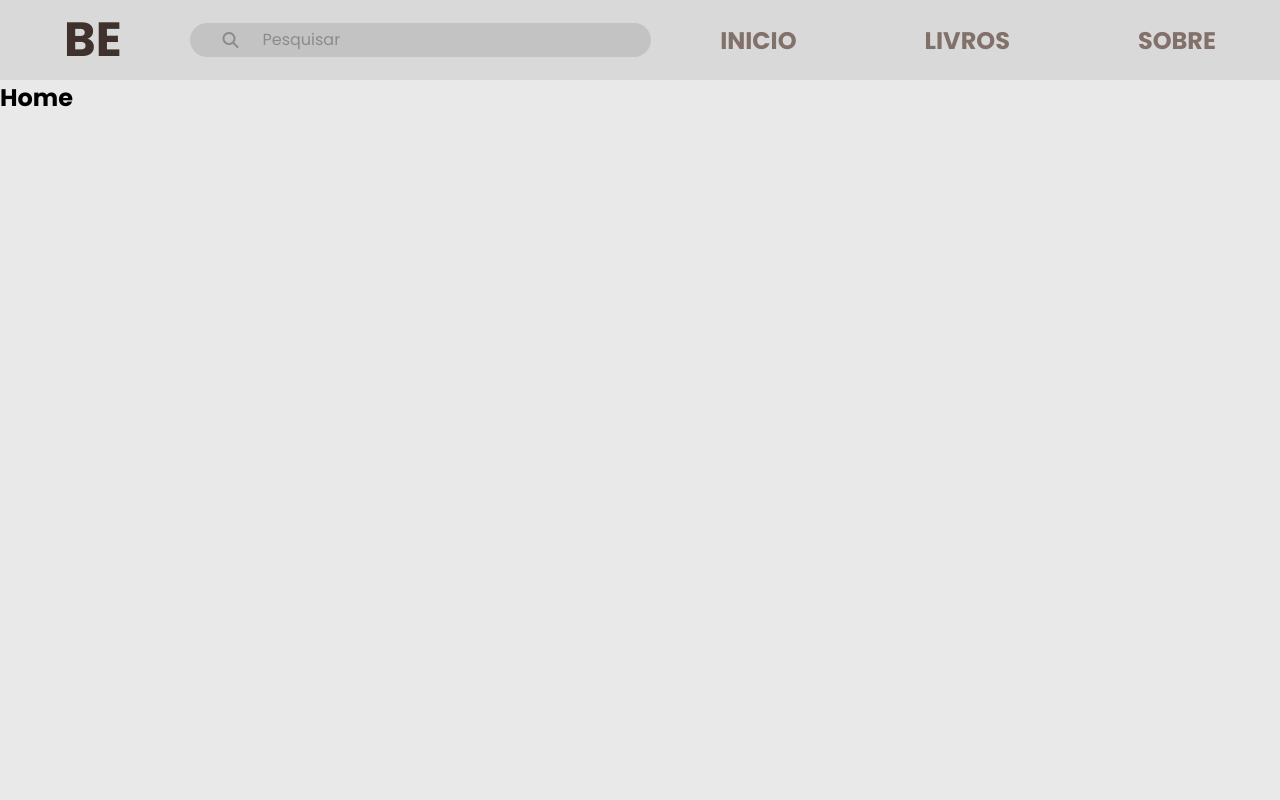
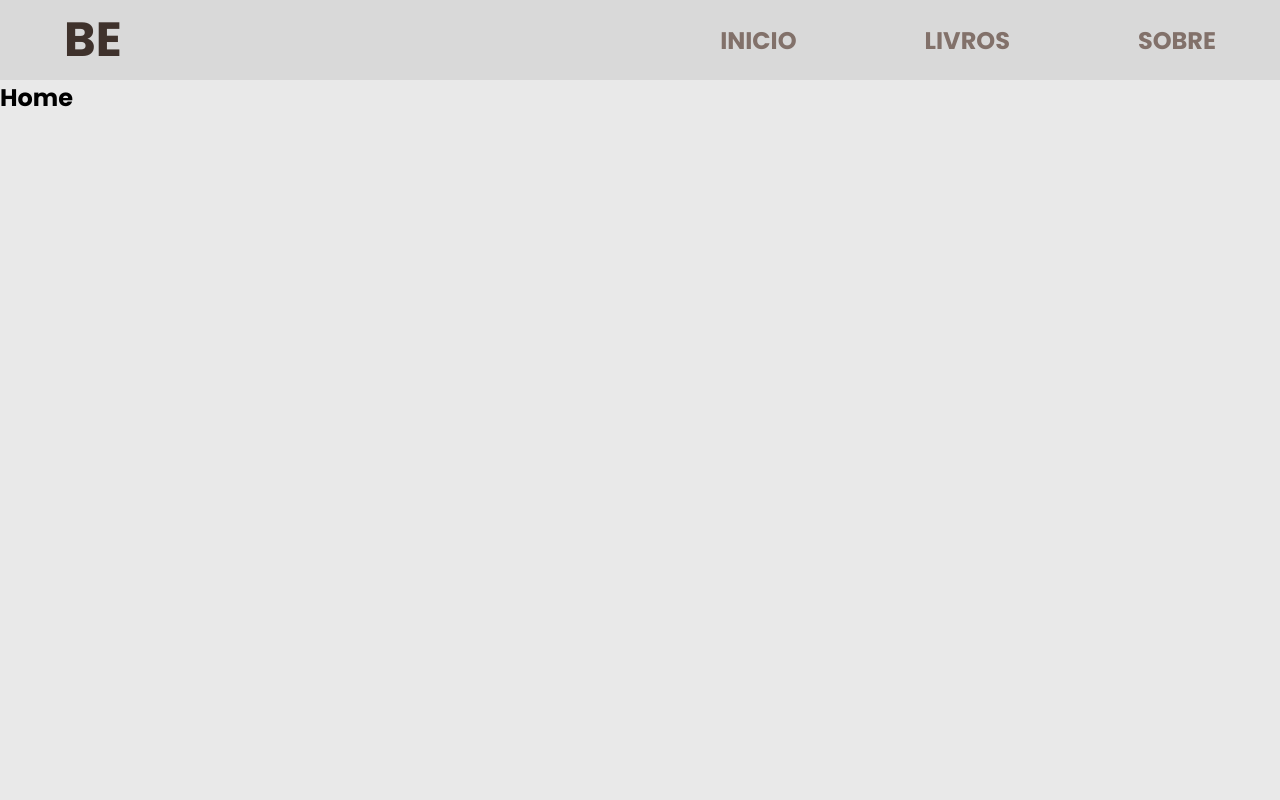
Before and after one commit to NickProfessor/biblietec-vite-app, a React (Vite) app: page / in a window 1280 px wide. Shown: the top 800 px of the page. Built offline with nearby package versions, Linux system fonts and the light colour scheme; a web font is replaced by a local one.

Commit message:
refactor: temporarily disabled

```diff
--- a/src/components/Menu/index.jsx
+++ b/src/components/Menu/index.jsx
@@ -31,10 +31,10 @@ export default function Menu() {
     <header className="cabecalho">
       <h1>BE</h1>
       <div className="input-pesquisar">
-        <span>
+        {/* <span>
           <i className="fa-solid fa-magnifying-glass"></i>Pesquisar
         </span>
-        <input type="text" name="" id="" />
+        <input type="text" name="" id="" /> */}
       </div>
       <i
         ref={btnHamburguerRef}
```
